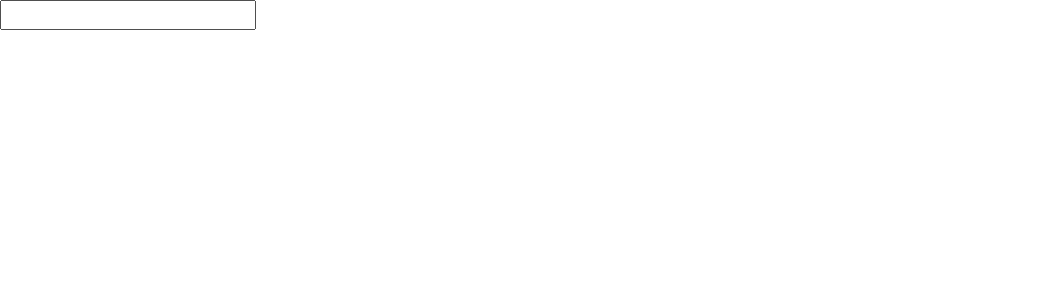
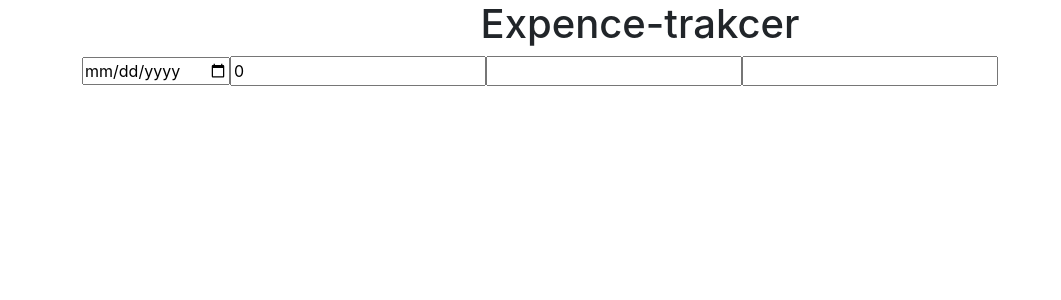
Before and after one commit to rivveneyes/react-expense-tracker, a React (Create React App) app: page / in a window 1280 px wide. Shown: the top 300 px of the page, without its empty margins (0-1061 px from the left). Built offline with nearby package versions, Linux system fonts and the light colour scheme.

Commit message:
input fields added problem with number

```diff
--- a/src/App.js
+++ b/src/App.js
@@ -1,34 +1,38 @@
 import React, { Component } from "react";
+
 import Form from "./formfield";
 
 class App extends Component {
-  state = {
-    characters: [
-      {
-        name: "Charlie",
-        job: "Janitor",
-      },
-      {
-        name: "Mac",
-        job: "Bouncer",
-      },
-      {
-        name: "Dee",
-        job: "Aspring actress",
-      },
-      {
-        name: "Dennis",
-        job: "Bartender",
-      },
-    ],
-  };
-  render() {
+  // state = {
+  //   characters: [
+  //     {
+  //       name: "Charlie",
+  //       job: "Janitor",
+  //     },
+  //     {
+  //       name: "Mac",
+  //       job: "Bouncer",
+  //     },
+  //     {
+  //       name: "Dee",
+  //       job: "Aspring actress",
+  //       },
 
 
+  //     {
+  //       name: "Dennis",
+  //       job: "Bartender",
+  //     },
+  //   ],
+  // };
+  render() {
+    return(
+    <div className="container">
+     <h1 className="text-center"> Expence-trakcer</h1>
 
-    return (
-     <Form/>
-    );
+    <Form />
+    </div>)
+
   }
 }
 export default App;
--- a/src/formfield.js
+++ b/src/formfield.js
@@ -1,19 +1,45 @@
-import React, { Component } from "react";
-
+import React, { Component, } from "react";
 class Form extends Component {
   state = {
+    dateOfExpence:"",
+    userSpentAmount:0,
+    itemDescription:"",
+    whereExpenceOccured:"",
 
   };
-    render() {
+  TakeDateOfDescription=(e)=>{
+    this.setState(
+     {dateOfExpence:e.target.value}
+    );
+  }
+  TakeUserSpentAmount(e){
+    this.setState(
+      {userSpentAmount:e.target.value}
+      );
+}
+  UserExpenceDesctiption=(e)=>{
+    this.setState(
+     {itemDescription:e.target.string}
+    );
+  }
+  UserOccurenceOfExpence=(e)=>{
+    this.setState(
+     {whereExpenceOccured:e.target.value}
+    );
+  }
 
 
+  render() {
 
     return (
       <form>
-        <input type="text"/>
+        <input  type="date" value={this.state.dateOfExpence} onChange={this.TakeDateOfDescription}/>
+        <input  type="number" value={this.state.userSpentAmount} onChange={this.TakeUserSpentAmount} />
+        <input  type="text" value={this.state.itemDescription} onChange={this.UserExpenceDesctiption}/>
+        <input  type="text"value={this.state.whereExpenceOccured} onChange={this.UserOccurenceOfExpence}/>
+      </form>
 
-    </form>
     );
   }
 }
-  export default Form
+export default Form;
--- a/src/index.js
+++ b/src/index.js
@@ -1,11 +1,6 @@
+import ReactDOM from "react-dom";
+import App from "./App";
+import "bootstrap/dist/css/bootstrap.min.css";
+import "./index.css";
 
-import ReactDOM from 'react-dom';
-import App from './App'
-import "bootstrap/dist/css/bootstrap.min.css";
-import './index.css';
-
-
-ReactDOM.render(
-<App />,
-  document.getElementById('root')
-);
+ReactDOM.render(<App />, document.getElementById("root"));
```
Also changed, not shown: src/heading.js (added, +7 -0 lines). Lines whose indentation alone changed are shown as unchanged.
